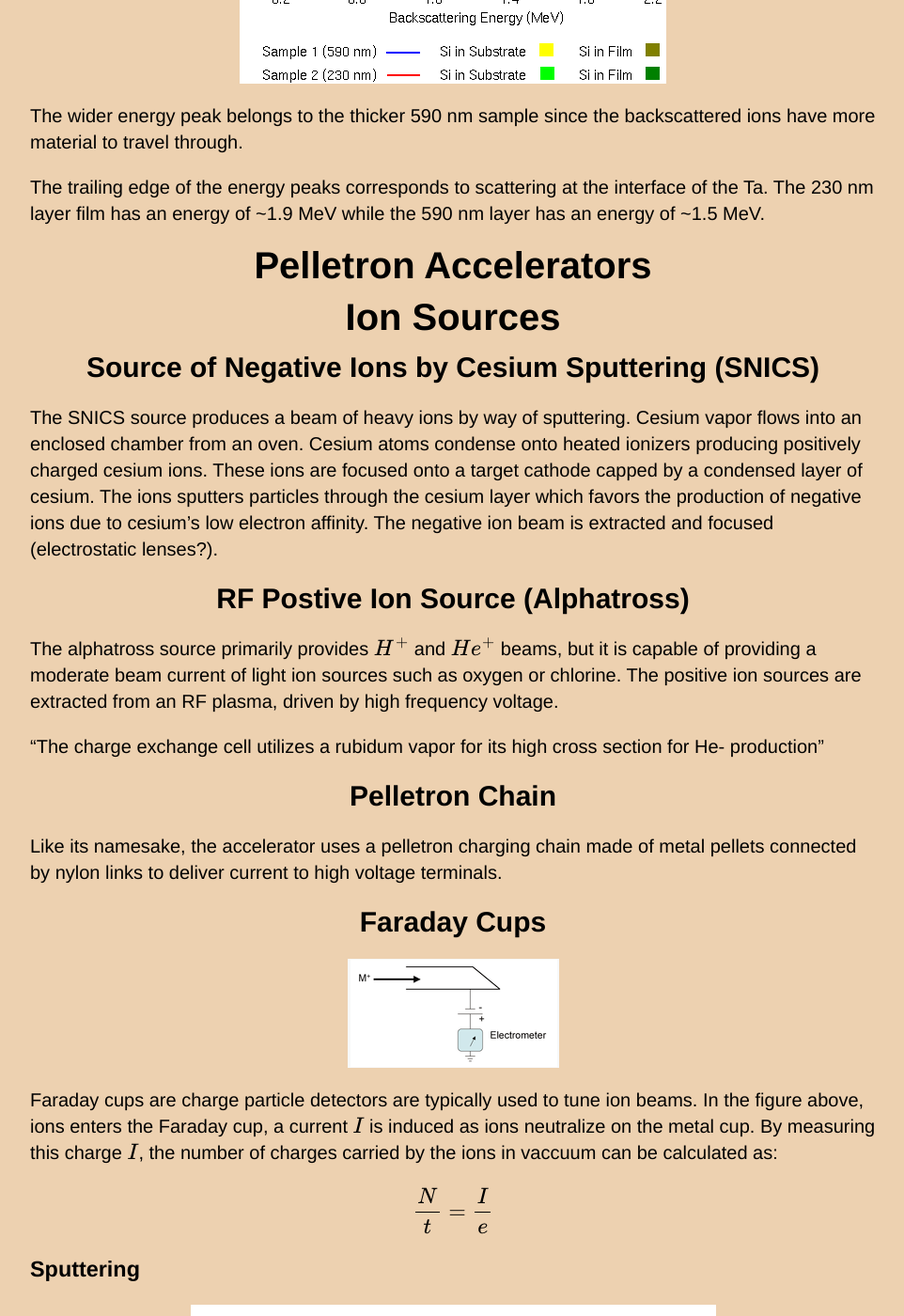
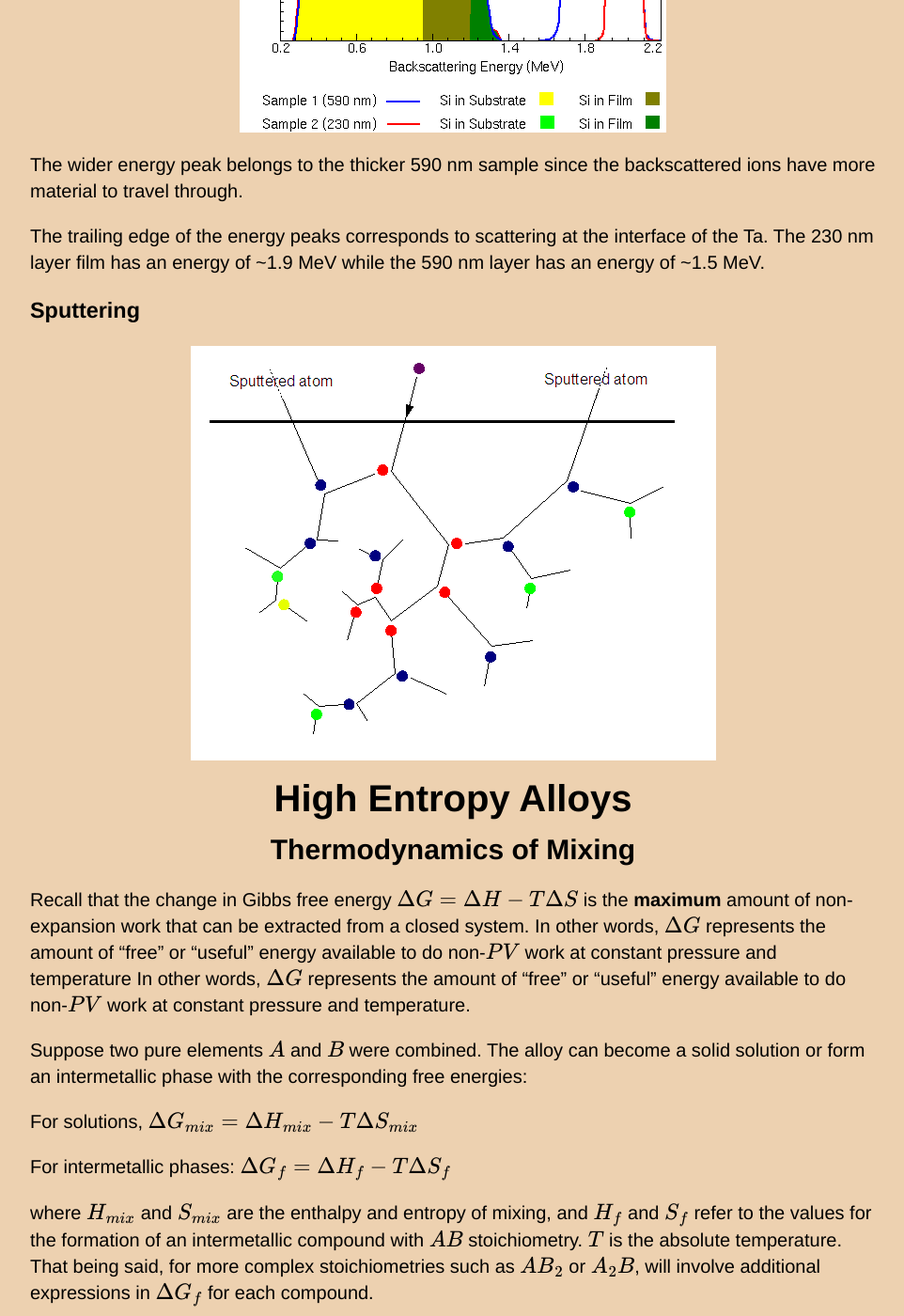
Before and after one commit to thaihangchung7/thaihangchung7.github.io, a Jekyll site: the page built from _research/radphy.md, in a window 1280 px wide and 1400 px high, scrolled down 3604 px. Shown: the whole window at 94% size, without its empty margins (158-1120 px from the left). Built offline with Jekyll 4.4.1, drawn with Linux system fonts in a browser that asks for light colours; formulas are drawn with MathJax 3; some of the changed text lies outside the part shown.

Commit message:
adding headings for sections that need to be written

```diff
--- a/_research/radphy.md
+++ b/_research/radphy.md
@@ -4,10 +4,11 @@
 category: RadPhy
 ---
 
-Table of Contents
-=================
+# Material Irradiation
 
-# Material Irradiation
+# Point Defect Kinetics
+
+
 
 ## Elementary Displacement Theory
 
@@ -109,32 +114,6 @@
 The wider energy peak belongs to the thicker 590 nm sample since the backscattered ions have more material to travel through.
 
 The trailing edge of the energy peaks corresponds to scattering at the interface of the Ta. The 230 nm layer film has an energy of ~1.9 MeV while the 590 nm layer has an energy of ~1.5 MeV.
-# Pelletron Accelerators
-
-# Ion Sources
-
-## Source of Negative Ions by Cesium Sputtering (SNICS)
-
-The SNICS source produces a beam of heavy ions by way of sputtering. Cesium vapor flows into an enclosed chamber from an oven. Cesium atoms condense onto heated ionizers producing positively charged cesium ions. These ions are focused onto a target cathode capped by a condensed layer of cesium. The ions sputters particles through the cesium layer which favors the production of negative ions due to cesium's low electron affinity. The negative ion beam is extracted and focused (electrostatic lenses?).
-
-## RF Postive Ion Source (Alphatross)
-
-The alphatross source primarily provides $$H^{+}$$ and $$He^{+}$$ beams, but it is capable of providing a moderate beam current of light ion sources such as oxygen or chlorine. The positive ion sources are extracted from an RF plasma, driven by high frequency voltage.
-
-"The charge exchange cell utilizes a rubidum vapor for its high cross section for He- production"
-
-## Pelletron Chain
-
-Like its namesake, the accelerator uses a pelletron charging chain made of metal pellets connected by nylon links to deliver current to high voltage terminals.
-
-## Faraday Cups
-
-<img src='/assets/faradaycup.png' class='center'>
-
-Faraday cups are charge particle detectors are typically used to tune ion beams. In the figure above, ions enters the Faraday cup, a current $$I$$ is induced as ions neutralize on the metal cup. By measuring this charge $$I$$, the number of charges carried by the ions in vaccuum can be calculated as:
-
-$$\frac{N}{t} = \frac{I}{e}$$
-
 ### Sputtering
 
 <img src="/assets/sputtering.png" class="center">
```
Also changed, not shown: other parts of _research/radphy.md (+4 -0 lines).
